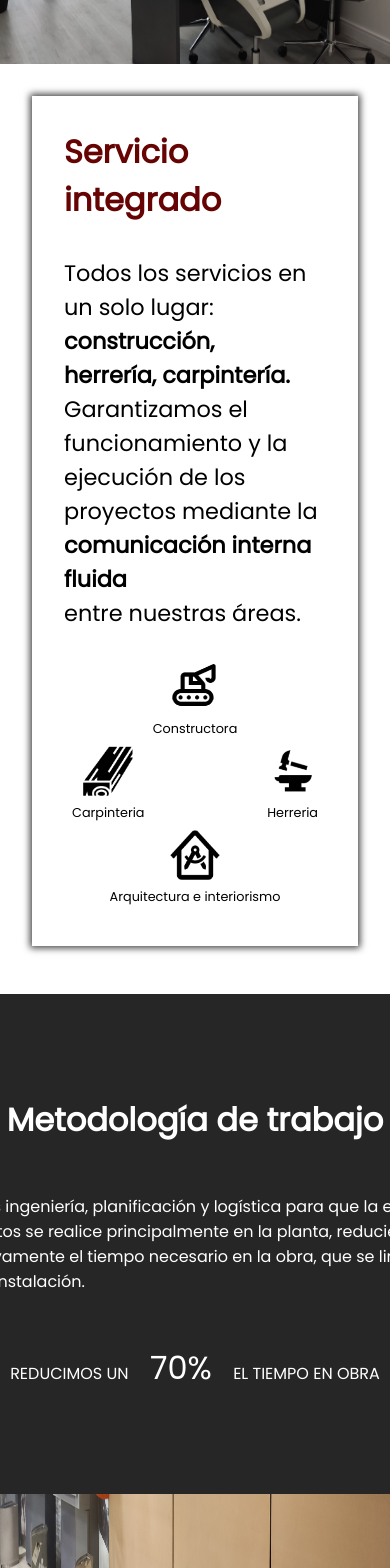
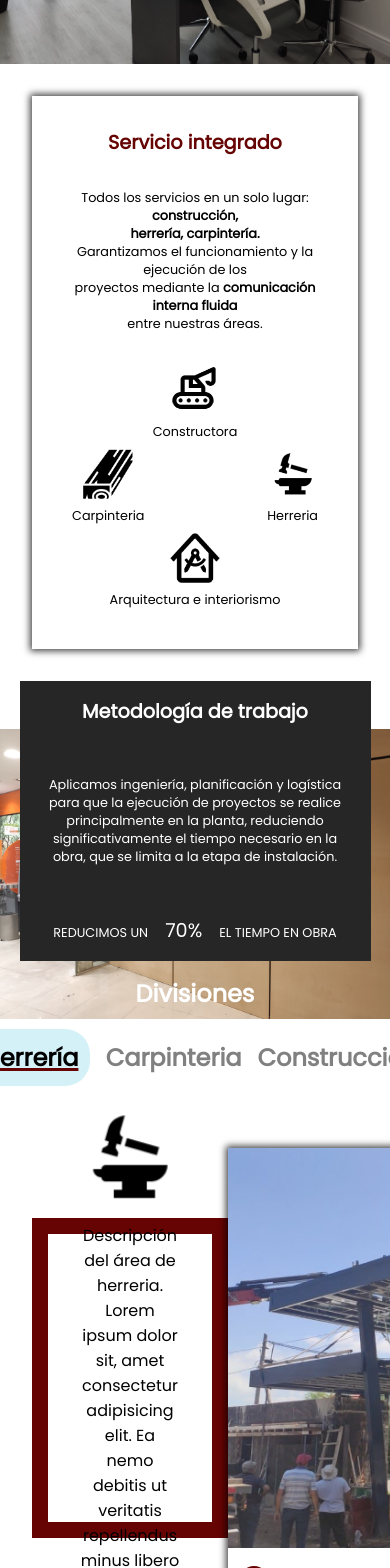
Before and after one commit to KevinStajurski/bison-wood-and-metal, a Next.js app: page / in a window 390 px wide. Shown: the part 840-2408 px from the top of the page. Built offline with nearby package versions, Linux system fonts and the light colour scheme.

Commit message:
estilos smartphones

```diff
--- a/app/page.module.css
+++ b/app/page.module.css
@@ -342,6 +342,16 @@
         margin: 2rem;
     }
 
+    .NosotrosDivTresA h3{
+        font-size: 1.2rem;
+        text-align: center;
+    }
+
+    .NosotrosDivTresA p{
+        font-size: 0.8rem;
+        text-align: center;
+    }
+
     .NosotrosDivTresB{
         width: 100%;
         margin-top: 2rem;
@@ -361,4 +371,37 @@
         margin: 0.5rem;
         font-size: 0.8rem;
     }
+
+    .NosotrosDivCuatro{
+        margin-top: 5rem;
+    }
+
+    .NosotrosDivCuatro img {
+        height: 290px;
+    }
+
+    .NosotrosDivCuatroA{
+        width: 90%;
+        height: 280px;
+        padding: 1rem;
+        text-align: center;
+        top: -3rem;
+    }
+
+    .NosotrosDivCuatroA h3 {
+        font-size: 1.2rem;
+    }
+
+    .NosotrosDivCuatroA p {
+        font-size: 0.8rem;
+    }
+
+    .NosotrosDivCuatroA p span {
+        font-size: 1.2rem;
+    }
+
+    .NosotrosDivCuatro h4 {
+        bottom: 0.5rem;
+        font-size: 1.5rem;
+    }
 }
```
